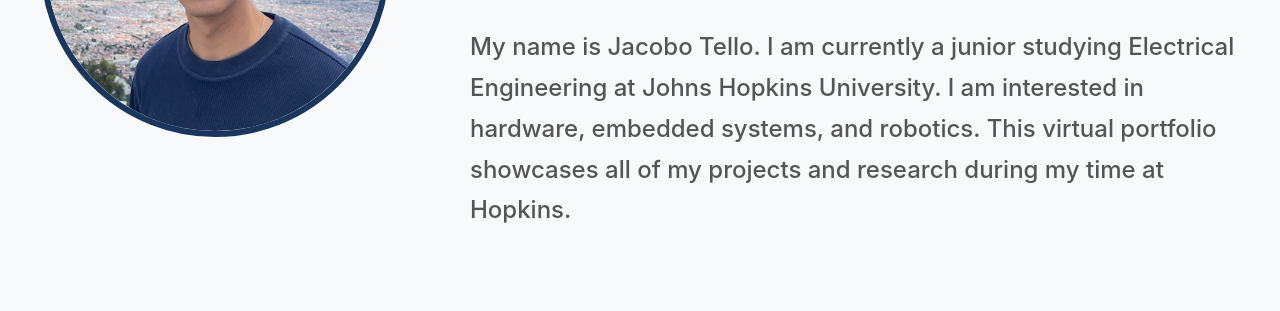
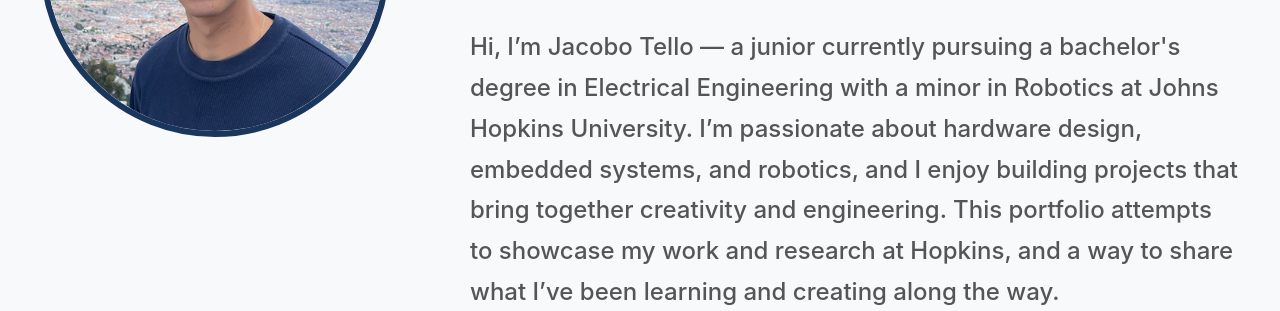
Before and after one commit to jacobotellop/personalPorfolio, a plain HTML site: page index.html in a window 1280 px wide. Shown: the part 489-800 px from the top of the page. Drawn offline with Linux system fonts and the light colour scheme.

Commit message:
Update index.html

```diff
--- a/index.html
+++ b/index.html
@@ -987,7 +987,7 @@
                         <div class="about-section fade-in stagger-1">
                             <h2>A Bit About Me</h2>
                             <p class="about-text">
-                                My name is Jacobo Tello. I am currently a junior studying Electrical Engineering at Johns Hopkins University. I am interested in hardware, embedded systems, and robotics. This virtual portfolio showcases all of my projects and research during my time at Hopkins.
+                                Hi, I’m Jacobo Tello — a junior currently pursuing a bachelor's degree in Electrical Engineering with a minor in Robotics at Johns Hopkins University. I’m passionate about hardware design, embedded systems, and robotics, and I enjoy building projects that bring together creativity and engineering. This portfolio attempts to showcase my work and research at Hopkins, and a way to share what I’ve been learning and creating along the way.
                             </p>
                         </div>
                     </div>
```
